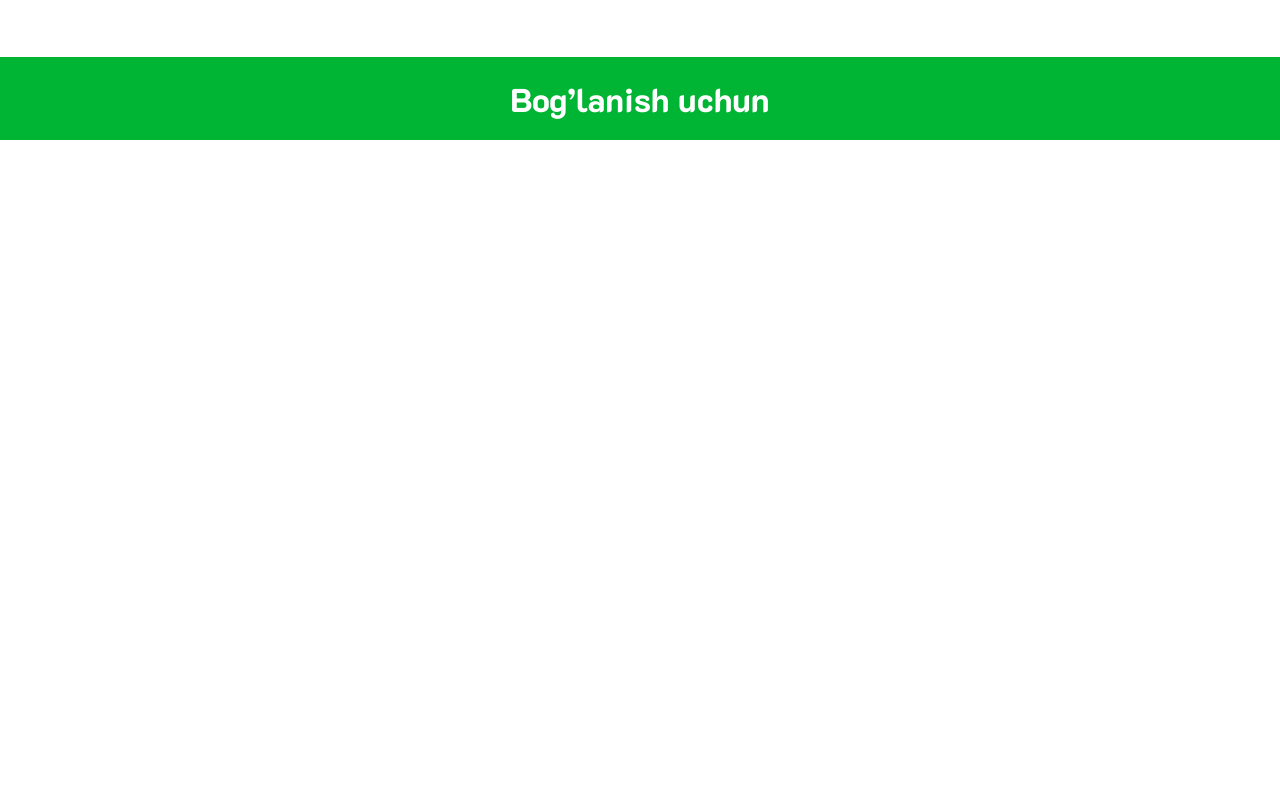
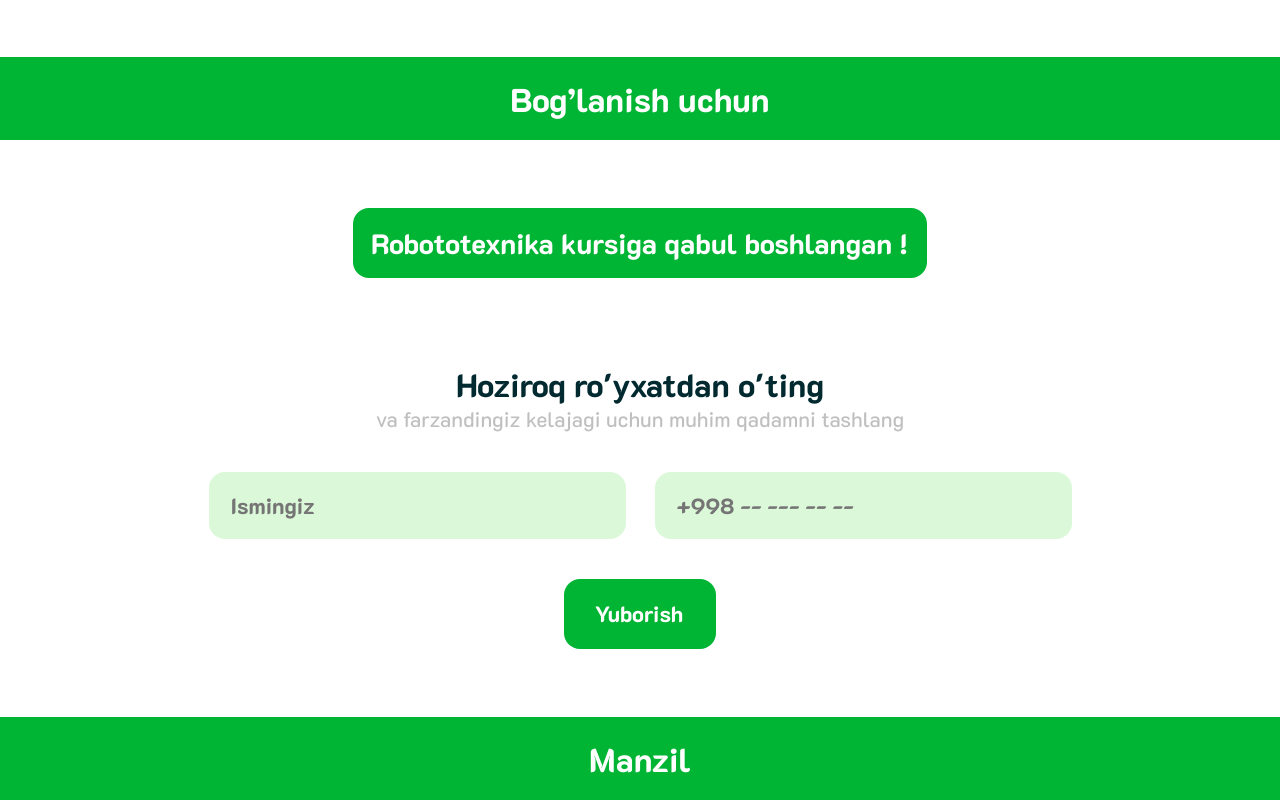
Before and after one commit to muhammadaziz01-dev/Vue.js, a Vue app in the folder lesson-7/: page / in a window 1280 px wide. Shown: the part 3121-3921 px from the top of the page. Before the commit the page ends 3261 px from the top, so only its background shows below. Built offline with nearby package versions, Linux system fonts and the light colour scheme.

Commit message:
lesson-7 , pdp project cantac cretet

```diff
--- a/lesson-7/src/components/header/index.vue
+++ b/lesson-7/src/components/header/index.vue
@@ -12,7 +12,7 @@
             <a href="#curs" class="nav--list--itim-link">Kurslarimiz</a>
           </li>
           <li class="nav--list--itim">
-            <a href="#" class="nav--list--itim-link">Bog’lanish</a>
+            <a href="#cantact" class="nav--list--itim-link">Bog’lanish</a>
           </li>
         </ul>
         <div class="nav--phone">
--- a/lesson-7/src/components/main/index.vue
+++ b/lesson-7/src/components/main/index.vue
@@ -6,6 +6,8 @@
      <InnfoSection title="PDP Junior  kurslari" />
      <Curs/>
      <InnfoSection title="Bog’lanish uchun" />
+      <Cantact/>
+     <InnfoSection title="Manzil" />
 
    </main>
 </template>
@@ -15,6 +17,7 @@ import Hero from "../sections/Hero.vue";
 import InnfoSection from "../ui/info-section.vue";
 import Intro from "../sections/Intro.vue";
 import Curs from "../sections/Curs.vue";
+import Cantact from "../sections/cantact.vue";
 
 </script>
 
--- /dev/null
+++ b/lesson-7/src/components/sections/Cantact.vue
@@ -0,0 +1,95 @@
+<template>
+  <section id="cantact">
+    <Container>
+      <h3>Robototexnika kursiga qabul boshlangan !</h3>
+      <form action="#" class="cantact--form">
+        <h4>Hoziroq ro'yxatdan o'ting</h4>
+        <p>va farzandingiz kelajagi uchun muhim qadamni tashlang</p>
+        <div class="cantact--form--parent">
+          <input type="text" placeholder="Ismingiz" />
+          <input type="tel" placeholder="+998 -- --- -- --" />
+        </div>
+        <button type="submit">Yuborish</button>
+      </form>
+    </Container>
+  </section>
+</template>
+
+<script setup>
+import Container from "../containers/container.vue";
+</script>
+
+<style lang="scss" scoped>
+#cantact {
+  width: 100%;
+  padding: 58px 0;
+
+  h3 {
+    width: 574px;
+    padding: 17px 19px 17px 18px;
+    justify-content: center;
+    border-radius: 16px;
+    background: #00b534;
+    color: #fff;
+    font-size: 28px;
+    font-weight: 800;
+    margin: 0 auto;
+  }
+
+  .cantact--form {
+    margin-top: 85px;
+
+    h4 {
+      color: #012a30;
+      font-size: 32px;
+      font-weight: 800;
+      text-align: center;
+    }
+
+    p {
+      color: rgba(0, 0, 0, 0.25);
+      font-size: 21px;
+      font-style: normal;
+      font-weight: 500;
+      line-height: normal;
+      text-align: center;
+    }
+
+    &--parent {
+      display: flex;
+      align-items: center;
+      justify-content: center;
+      gap: 29px;
+      padding: 40px 0;
+
+      input {
+        display: flex;
+        width: 417px;
+        padding: 19px 22px;
+        align-items: center;
+        border-radius: 16px;
+        background: #dbf9d8;
+        color: #012a30;
+        font-size: 22px;
+        font-weight: 800;
+        outline: none;
+        border: none;
+      }
+    }
+
+    button {
+      display: block;
+      padding: 20px 33px 21px 31px;
+      border-radius: 16px;
+      background: #00b534;
+      color: #fff;
+      font-size: 22px;
+      font-weight: 800;
+      border: none;
+      cursor: pointer;
+      margin: 0 auto;
+
+    }
+  }
+}
+</style>
--- /dev/null
+++ b/lesson-7/src/components/ui/button.vue
@@ -0,0 +1,15 @@
+<template>
+  <button>
+    <slot />
+  </button>
+</template>
+
+<style lang="scss" scoped>
+button {
+  display: inline-flex;
+  justify-content: center;
+  align-items: center;
+  border-radius: 16px;
+  background: #00b534;
+}
+</style>
```
